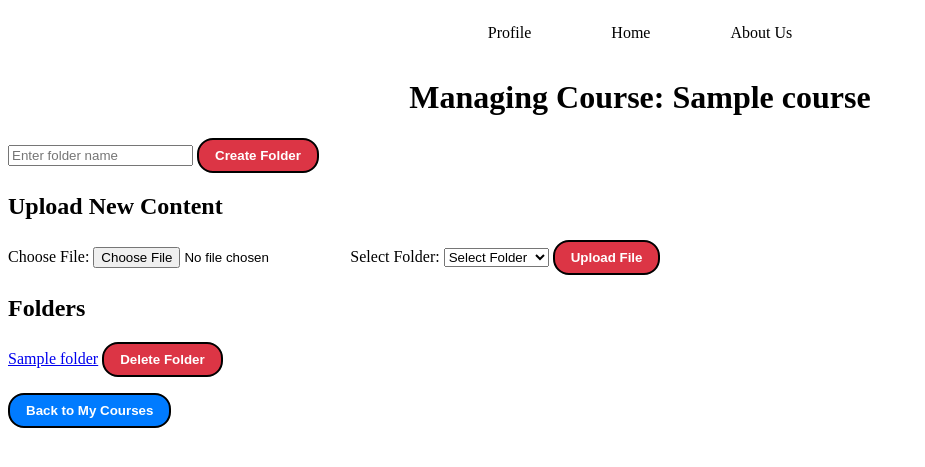
After one commit to Personalized-Learning-Plaform-Compon/Personalized-Learning-Platform-Components, a Flask app: page /course/1/manage in a window 1280 px wide. The commit adds this page. Shown: the top 467 px of the page, without its empty margins (0-925 px from the left). Run offline with Flask 3, Linux system fonts and the light colour scheme; a user stored in the database is signed in; tables that the repository leaves empty hold one stand-in row (values such as "Sample post").

Commit message:
Add course content upload/viewership

```diff
--- a/knowledgebase_app/app.py
+++ b/knowledgebase_app/app.py
@@ -1,10 +1,11 @@
 import os
-from flask import Flask, render_template, redirect, url_for, flash, session, jsonify, request
+from flask import Flask, render_template, redirect, url_for, flash, session, jsonify, request, send_from_directory, abort
 from flask_login import LoginManager, login_required, login_user, logout_user, current_user
 from dotenv import load_dotenv
+from werkzeug.utils import secure_filename, safe_join
 from flask_migrate import Migrate
 from forms import LoginForm, RegistrationForm, StudentProfileForm
-from models import User, db, Students, Student_Progress, Quizzes, Teachers, Courses, CourseEnrollment
+from models import User, db, Students, Student_Progress, Quizzes, Teachers, Courses, CourseEnrollment, Folder, CourseContent
 
 # Automatically set FLASK_ENV to "development" if not explicitly set
 if os.getenv("FLASK_ENV") is None:
@@ -23,6 +24,13 @@ else:
     app.config["SECRET_KEY"] = os.getenv("SECRET_KEY")
     app.config["SQLALCHEMY_DATABASE_URI"] = os.getenv("DATABASE_URL")
     app.config["SQLALCHEMY_TRACK_MODIFICATIONS"] = False
+
+UPLOAD_FOLDER = os.path.join(os.getcwd(), 'uploads')
+if not os.path.exists(UPLOAD_FOLDER):
+    os.makedirs(UPLOAD_FOLDER)
+ALLOWED_EXTENSIONS = {"pdf", "txt", "doc", "docx"}
+
+app.config["UPLOAD_FOLDER"] = UPLOAD_FOLDER
 
 # Initialize database and migration support
 db.init_app(app)
@@ -198,13 +206,13 @@ def enroll(course_id):
     # Ensure the logged-in user is a student
     if current_user.user_type != "student":
         flash("Only students can enroll in courses.", "danger")
-        return redirect(url_for("courses"))
+        return redirect(url_for("profile"))
 
     # Retrieve the student's entry based on the logged-in user's ID
     student = Students.query.filter_by(user_id=current_user.id).first()
     if not student:
         flash("Student profile not found.", "danger")
-        return redirect(url_for("courses"))
+        return redirect(url_for("profile"))
 
     # Get the student_id from the Students table
     student_id = student.id
@@ -228,13 +236,13 @@ def unenroll(course_id):
     # Ensure the user is a student
     if current_user.user_type != "student":
         flash("Only students can unenroll from courses.", "danger")
-        return redirect(url_for('courses'))
+        return redirect(url_for('profile'))
 
     # Get the student's record
     student = Students.query.filter_by(user_id=current_user.id).first()
     if not student:
         flash("Student record not found.", "danger")
-        return redirect(url_for('courses'))
+        return redirect(url_for('profile'))
 
     # Find the enrollment record
     enrollment = CourseEnrollment.query.filter_by(course_id=course_id, student_id=student.id).first()
@@ -254,13 +262,13 @@ def my_courses():
     # Ensure the user is a teacher
     if current_user.user_type != "teacher":
         flash("Only teachers can manage their courses.", "danger")
-        return redirect(url_for('courses'))
+        return redirect(url_for('profile'))
 
     # Get the teacher's record
     teacher = Teachers.query.filter_by(user_id=current_user.id).first()
     if not teacher:
         flash("Teacher record not found.", "danger")
-        return redirect(url_for('courses'))
+        return redirect(url_for('profile'))
 
     # Handle deleting a course
     if request.method == 'POST' and 'delete_course' in request.form:
@@ -287,13 +295,13 @@ def add_course():
     # Ensure the user is a teacher
     if current_user.user_type != "teacher":
         flash("Only teachers can add courses.", "danger")
-        return redirect(url_for('courses'))
+        return redirect(url_for('profile'))
 
     # Get the teacher's record
     teacher = Teachers.query.filter_by(user_id=current_user.id).first()
     if not teacher:
         flash("Teacher record not found.", "danger")
-        return redirect(url_for('courses'))
+        return redirect(url_for('profile'))
 
     if request.method == 'POST':
         course_name = request.form.get('course_name')
@@ -315,13 +323,13 @@ def course_page(course_id):
     course = Courses.query.get(course_id)
     if not course:
         flash("Course not found.", "danger")
-        return redirect(url_for('courses'))
+        return redirect(url_for('profile'))
 
     # Check if the current user is enrolled in the course
     student = Students.query.filter_by(user_id=current_user.id).first()
     if not student:
         flash("Only students can access this page.", "danger")
-        return redirect(url_for('courses'))
+        return redirect(url_for('profile'))
 
     enrollment = CourseEnrollment.query.filter_by(course_id=course.id, student_id=student.id).first()
     if not enrollment:
@@ -331,6 +339,226 @@ def course_page(course_id):
     # Pass the course to the template
     return render_template('course_page.html', course=course)
 
+def allowed_file(filename):
+    return '.' in filename and filename.rsplit('.', 1)[1].lower() in ALLOWED_EXTENSIONS
+
+@app.route('/course/<int:course_id>/upload', methods=['POST'])
+@login_required
+def upload_content(course_id):
+    if current_user.user_type != "teacher":
+        flash("Only instructors can upload files.", "danger")
+        return redirect(url_for("course_page", course_id=course_id))
+
+    if "file" not in request.files:
+        flash("No file part", "danger")
+        return redirect(url_for("course_page", course_id=course_id))
+
+    file = request.files["file"]
+    folder_id = request.form.get("folder_id")
+
+    if file.filename == "":
+        flash("No selected file", "danger")
+        return redirect(url_for("course_page", course_id=course_id))
+
+    if file and allowed_file(file.filename):
+        # If a folder is selected, get the folder name from the database
+        if folder_id:
+            folder = Folder.query.get(folder_id)
+            if folder and folder.course_id == course_id:
+                folder_name = folder.name
+                file_path = os.path.join(app.config["UPLOAD_FOLDER"], f"course_{course_id}", folder_name, secure_filename(file.filename))
+            else:
+                flash("Invalid folder selected.", "danger")
+                return redirect(url_for("course_page", course_id=course_id))
+        else:
+            flash("No folder selected.", "danger")
+            return redirect(url_for("course_page", course_id=course_id))
+
+        # Check if the file already exists in the folder, and delete it if it does
+        if os.path.exists(file_path):
+            os.remove(file_path)
+
+        # Create the folder if it doesn't exist
+        folder_path = os.path.dirname(file_path)
+        if not os.path.exists(folder_path):
+            os.makedirs(folder_path)
+
+        # Save the new file
+        file.save(file_path)
+
+        # Save the file info in the database (replace the old entry if needed)
+        content = CourseContent.query.filter_by(course_id=course_id, folder_id=folder_id, filename=file.filename).first()
+        if content:
+            content.file_url = file_path  # Update the file path if the file already exists
+        else:
+            # If the file does not exist in the database, create a new entry
+            content = CourseContent(
+                filename=file.filename,
+                file_url=file_path,
+                course_id=course_id,
+                folder_id=folder_id,
+                teacher_id=current_user.id
+            )
+            db.session.add(content)
+
+        db.session.commit()
+
+        flash("File uploaded and replaced successfully!", "success")
+
+    return redirect(url_for('manage_course', course_id=course_id))
+
+@app.route('/download_from_folder/<int:course_id>/<folder_name>/<filename>')
+@login_required
+def download_from_folder(course_id, folder_name, filename):
+    # Construct the file path for the file inside the folder
+    folder_path = os.path.join(app.config["UPLOAD_FOLDER"], f"course_{course_id}", folder_name)
+    file_path = os.path.join(folder_path, filename)
+
+    # Check if the file exists
+    if os.path.exists(file_path):
+        return send_from_directory(folder_path, filename, as_attachment=True)
+    else:
+        flash("File not found.", "danger")
+        return redirect(url_for('manage_course', course_id=course_id))
+
+@app.route("/create_folder", methods=["POST"])
+@login_required
+def create_folder():
+    course_id = request.form.get("course_id")
+    folder_name = request.form.get("folder_name")
+
+    # Ensure the teacher owns this course
+    course = Courses.query.get(course_id)
+    teacher = Teachers.query.filter_by(user_id=current_user.id).first()
+
+    if not course or course.teacher_id != teacher.id:
+        flash("You do not have permission to manage this course.", "danger")
+        return redirect(url_for("my_courses"))
+
+    # Check if folder already exists in DB
+    existing_folder = Folder.query.filter_by(name=folder_name, course_id=course_id).first()
+    if existing_folder:
+        flash("Folder already exists in this course.", "warning")
+        return redirect(url_for("manage_course", course_id=course_id))
+
+    # Save folder in DB, including teacher_id
+    new_folder = Folder(name=folder_name, course_id=course_id, teacher_id=teacher.id)
+    db.session.add(new_folder)
+    db.session.commit()
+
+    # Create folder in local storage
+    course_path = os.path.join(UPLOAD_FOLDER, f"course_{course_id}")
+    folder_path = os.path.join(course_path, folder_name)
+
+    if not os.path.exists(folder_path):
+        os.makedirs(folder_path)
+
+    flash("Folder created successfully!", "success")
+    return redirect(url_for("manage_course", course_id=course_id))
+
+@app.route('/folder/<int:folder_id>')
+@login_required
+def view_folder(folder_id):
+    folder = Folder.query.get_or_404(folder_id)
+    course = Courses.query.get(folder.course_id)
+
+    # Check if the user has permission to access this folder
+    if current_user.user_type == "teacher":
+        teacher = Teachers.query.filter_by(user_id=current_user.id).first()
+        if folder.teacher_id != teacher.id:
+            flash("You do not have permission to view this folder.", "danger")
+            return redirect(url_for("my_courses"))
+
+    elif current_user.user_type == "student":
+        enrollment = CourseEnrollment.query.filter_by(student_id=current_user.id, course_id=course.id).first()
+        if not enrollment:
+            flash("You do not have access to this folder.", "danger")
+            return redirect(url_for("courses"))
+
+    return render_template("folder_page.html", folder=folder, course=course, user = current_user)
+
+@app.route('/course/<int:course_id>/manage', methods=['GET', 'POST'])
+@login_required
+def manage_course(course_id):
+    course = Courses.query.get_or_404(course_id)
+
+    # Retrieve the teacher entry linked to the current user
+    teacher = Teachers.query.filter_by(user_id=current_user.id).first()
+
+    if not teacher or course.teacher_id != teacher.id:
+        flash("You do not have permission to manage this course.", "danger")
+        return redirect(url_for("my_courses"))
+
+    # Fetch all folders and content related to the course
+    folders = Folder.query.filter_by(course_id=course_id).all()
+    content = CourseContent.query.filter_by(course_id=course_id, folder_id=None).all()  # Files not in folders
+
+    return render_template("manage_course.html", course=course, folders=folders, content=content)
+
+@app.route("/delete_file", methods=["POST"])
+@login_required
+def delete_file():
+    file_id = request.form.get("file_id")
+    content = CourseContent.query.get(file_id)
+
+    if not content:
+        flash("File not found.", "danger")
+        return redirect(url_for("manage_course", course_id=content.course_id))
+
+    course = Courses.query.get(content.course_id)
+    teacher = Teachers.query.filter_by(user_id=current_user.id).first()
+
+    if course.teacher_id != teacher.id:
+        flash("You do not have permission to delete this file.", "danger")
+        return redirect(url_for("manage_course", course_id=content.course_id))
+
+    # Remove the file from the file system
+    file_path = content.file_url
+    if os.path.exists(file_path):
+        os.remove(file_path)
+
+    # Remove the file from the database
+    db.session.delete(content)
+    db.session.commit()
+
+    flash("File deleted successfully!", "success")
+    return redirect(url_for("manage_course", course_id=content.course_id))
+
+@app.route("/delete_folder", methods=["POST"])
+@login_required
+def delete_folder():
+    folder_id = request.form.get("folder_id")
+    folder = Folder.query.get(folder_id)
+
+    if not folder:
+        flash("Folder not found.", "danger")
+        return redirect(url_for("manage_course", course_id=folder.course_id))
+
+    course = Courses.query.get(folder.course_id)
+    teacher = Teachers.query.filter_by(user_id=current_user.id).first()
+
+    if course.teacher_id != teacher.id:
+        flash("You do not have permission to delete this folder.", "danger")
+        return redirect(url_for("manage_course", course_id=folder.course_id))
+
+    # Delete all files in the folder
+    files_in_folder = CourseContent.query.filter_by(folder_id=folder_id).all()
+    for file in files_in_folder:
+        if os.path.exists(file.file_url):
+            os.remove(file.file_url)  # Delete file from the file system
+        db.session.delete(file)  # Delete file from the database
+
+    # Delete the folder itself
+    db.session.delete(folder)
+    db.session.commit()
+
+    # Remove the folder from the file system
+    folder_path = os.path.join(app.config["UPLOAD_FOLDER"], f"course_{folder.course_id}", folder.name)
+    if os.path.exists(folder_path):
+        os.rmdir(folder_path)  # Remove the empty folder
+
+    flash("Folder and its files deleted successfully!", "success")
+    return redirect(url_for("manage_course", course_id=folder.course_id))
 
 if __name__ == "__main__":
     with app.app_context():
--- a/knowledgebase_app/static/css/style.css
+++ b/knowledgebase_app/static/css/style.css
@@ -1,5 +1,10 @@
 h1{
     text-align: center;
+}
+
+ul {
+    padding: 0;
+    list-style-type: none;
 }
 
 
@@ -169,3 +174,8 @@ h1{
 .flashes {
     list-style-type: none;
 }
+
+.page-content{
+    padding-bottom: 3rem;
+
+}
--- a/knowledgebase_app/templates/dashboard.html
+++ b/knowledgebase_app/templates/dashboard.html
@@ -4,6 +4,7 @@
 <title>Student Dashboard</title>
 <h1>Welcome, {{ user.fname }} {{ user.lname }}!</h1>
 
+<div class = "page-content">
     <h2>Your Enrolled Courses</h2>
     {% if courses %}
         {% for course in courses %}
@@ -14,6 +15,6 @@
     {% else %}
         <p>You are not enrolled in any courses yet.</p>
     {% endif %}
-
+</div>
 <a href="{{ url_for('courses') }}" class="red-btn">Add course</a>
 {% endblock %}
--- /dev/null
+++ b/knowledgebase_app/templates/manage_course.html
@@ -0,0 +1,55 @@
+{% extends "index.html" %}
+
+{% block content %}
+<h1>Managing Course: {{ course.name }}</h1>
+
+<!-- Form to create a folder -->
+<form action="{{ url_for('create_folder') }}" method="post">
+    <input type="hidden" name="course_id" value="{{ course.id }}">
+    <input type="text" name="folder_name" placeholder="Enter folder name" required>
+    <button class="red-btn" type="submit">Create Folder</button>
+</form>
+
+<!-- Upload New Content -->
+<h2>Upload New Content</h2>
+<form action="{{ url_for('upload_content', course_id=course.id) }}" method="POST" enctype="multipart/form-data">
+    <label for="file">Choose File:</label>
+    <input type="file" name="file" id="file" required>
+
+    <label for="folder">Select Folder:</label>
+    <select name="folder_id" id="folder" required>
+        <option value="">Select Folder</option>
+        {% for folder in course.folders %}
+            <option value="{{ folder.id }}">{{ folder.name }}</option>
+        {% endfor %}
+    </select>
+
+    <button class="red-btn" type="submit">Upload File</button>
+</form>
+
+<!-- Display Folders -->
+<h2>Folders</h2>
+{% if course.folders %}
+<ul>
+    {% for folder in course.folders %}
+        <li>
+            <a href="{{ url_for('view_folder', folder_id=folder.id) }}">{{ folder.name }}</a>
+
+            <!-- Delete Folder Button -->
+            <form action="{{ url_for('delete_folder') }}" method="POST" style="display: inline;">
+                <input type="hidden" name="folder_id" value="{{ folder.id }}">
+                <button type="submit" class="red-btn" onclick="return confirm('Are you sure you want to delete this folder and its contents?')">Delete Folder</button>
+            </form>
+        </li>
+    {% endfor %}
+</ul>
+{% else %}
+    <p>No folders created yet.</p>
+{% endif %}
+
+<!-- Button to Go Back -->
+<a href="{{ url_for('my_courses') }}">
+    <button class="blue-btn" type="button">Back to My Courses</button>
+</a>
+
+{% endblock %}
--- a/knowledgebase_app/templates/my_courses.html
+++ b/knowledgebase_app/templates/my_courses.html
@@ -9,7 +9,7 @@
 <ul>
     {% for course in teacher_courses %}
     <li>
-        <strong>{{ course.name }}</strong>
+        <a href="{{ url_for('manage_course', course_id=course.id) }}"><strong>{{ course.name }}</strong></a>
         <!-- Delete button -->
         <form action="{{ url_for('my_courses') }}" method="post" style="display: inline;">
             <input type="hidden" name="delete_course" value="{{ course.id }}">
```
Also changed, not shown: knowledgebase_app/models.py (+23 -0 lines), knowledgebase_app/templates/course_page.html (+9 -0 lines), knowledgebase_app/templates/folder_page.html (added, +31 -0 lines), 3 other files. Lines whose indentation alone changed are shown as unchanged.
